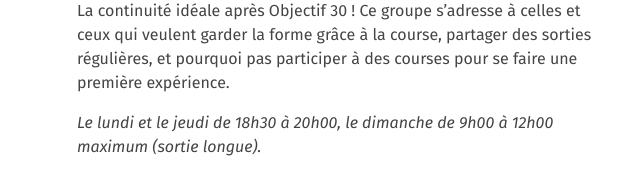
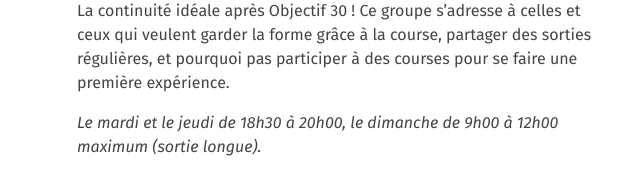
Before and after one commit to smapsl/smapsl.github.io, a plain HTML site: page index.html in a window 1280 px wide. Shown: the part 3133-3321 px from the top of the page, 318-958 px from the left. Drawn offline with Linux system fonts and the light colour scheme.

Commit message:
Horaire running forme lundi -> mardi

```diff
--- a/index.html
+++ b/index.html
@@ -204,7 +204,7 @@
                 <li><i class="ri-check-double-line"></i>
                   <b>Running forme (route et trail)</b><br>
                   La continuité idéale après Objectif 30 ! Ce groupe s’adresse à celles et ceux qui veulent garder la forme grâce à la course, partager des sorties régulières, et pourquoi pas participer à des courses pour se faire une première expérience.
-                  <span class="horaire">Le lundi et le jeudi de 18h30 à 20h00, le dimanche de 9h00 à 12h00 maximum (sortie longue).</span>
+                  <span class="horaire">Le mardi et le jeudi de 18h30 à 20h00, le dimanche de 9h00 à 12h00 maximum (sortie longue).</span>
                 </li>
                 <li><i class="ri-check-double-line"></i>
                   <b>Loisir (trails court à ultra)</b><br>
```
